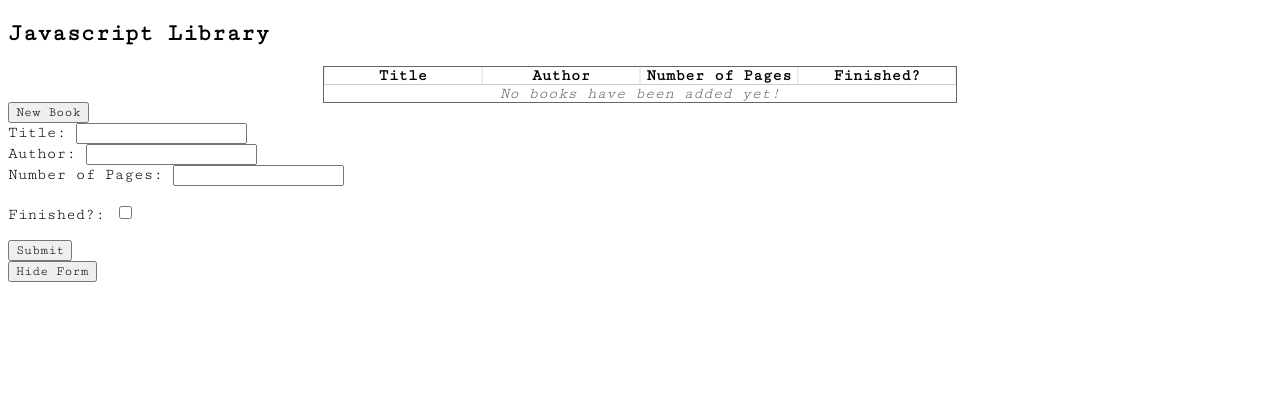
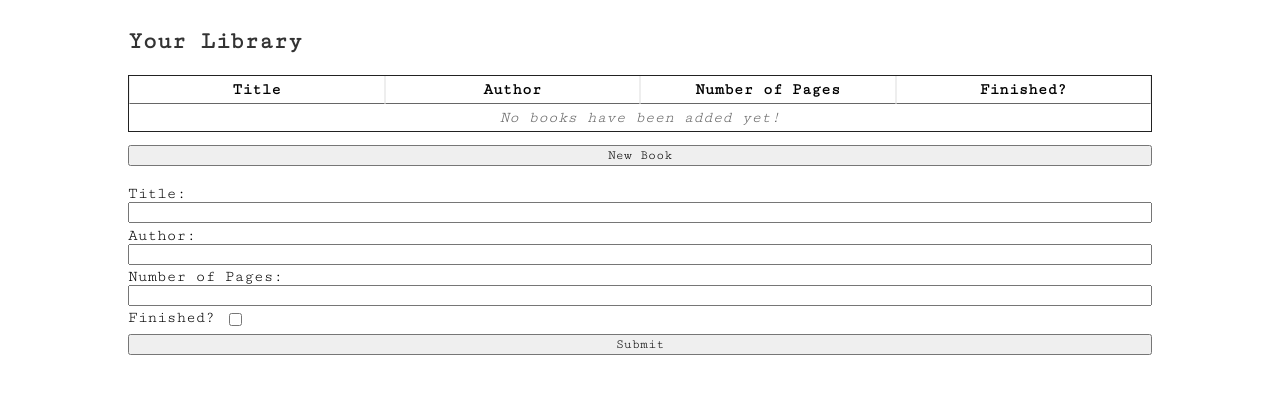
Before and after one commit to fc-anjos/library-app, a website: page index.html in a window 1280 px wide. Both pictures are taken after a click on the button "New Book". Drawn offline with Linux system fonts and the light colour scheme.

Commit message:
Further style application

```diff
--- a/index.html
+++ b/index.html
@@ -3,7 +3,6 @@
 <head>
   <meta charset="UTF-8">
   <title></title>
-  <!-- <link rel="stylesheet" href="https://stackpath.bootstrapcdn.com/bootstrap/4.3.1/css/bootstrap.min.css" integrity="sha384-ggOyR0iXCbMQv3Xipma34MD+dH/1fQ784/j6cY/iJTQUOhcWr7x9JvoRxT2MZw1T" crossorigin="anonymous"> -->
 <link href="https://fonts.googleapis.com/css2?family=Cutive+Mono&display=swap" rel="stylesheet">
   <link rel="stylesheet" href="styles.css">
 
@@ -11,7 +10,7 @@
 <body>
  <script src="index.js"></script>
   <div class="container">
-    <h2>Javascript Library</h2>
+    <h2>Your Library</h2>
     <div class="books-container" >
       <div class="thead">
         <div>Title</div>
@@ -26,16 +25,19 @@
       </div>
     </div>
     <button id="showFormBtn">New Book</button>
-    <div id="form-container">
       <form id="book-form">
-        Title: <input type="text" name="title" id="title"><br>
-        Author: <input type="text" name="author" id="author"><br>
-        Number of Pages: <input type="number" name="NPages" id="n_pages"><br><br>
-        Finished?: <input type="checkbox" name="finished" id="finished"><br><br>
+        <label for="title">Title:</label>
+        <input type="text" name="title" id="title">
+        <label for="author">Author:</label>
+        <input type="text" name="author" id="author">
+        <label for="n_pages">Number of Pages:</label>
+        <input type="number" name="NPages" id="n_pages">
+        <div>
+          <label for="finished">Finished?</label>
+          <input type="checkbox" name="finished" id="finished">
+      </div>
         <input type="button" id="AddBookToLibrary" value="Submit">
       </form>
-    <button id="hideFormBtn">Hide Form</button>
-    </div>
   </div>
 </body>
 </html>
--- a/index.js
+++ b/index.js
@@ -22,7 +22,7 @@ function DisplayBook(book) {
   const author = `<div>${book.author} </div>`;
   const NPages = `<div>${book.n_pages} </div>`;
   const finished = `<div>${book.finished} </div>`;
-  document.getElementById('tBody').innerHTML
+  document.getElementById('tbody').innerHTML
     += `
     <div class="book-entry">
       ${title}
@@ -58,15 +58,13 @@ function ToggleNoBooks() {
   }
 }
 
-function HideFormListener() {
-  document.getElementById('hideFormBtn').addEventListener('click', () => {
-    document.getElementById('form-container').style.display = 'none';
-  });
+function HideForm() {
+  document.getElementById('form-container').style.display = 'none';
 }
 
 function ShowFormListener() {
   document.getElementById('showFormBtn').addEventListener('click', () => {
-    document.getElementById('form-container').style.display = 'block';
+    document.getElementById('book-form').style.display = 'flex';
   });
 }
 
@@ -74,11 +72,11 @@ function ShowFormListener() {
 function BookToLibraryListener() {
   document.getElementById('AddBookToLibrary').addEventListener('click', () => {
     AddBookToLibrary();
+    HideForm();
   });
 }
 
 document.addEventListener('DOMContentLoaded', () => {
-  HideFormListener();
   ShowFormListener();
   BookToLibraryListener();
   DisplayAllBooks();
--- a/styles.css
+++ b/styles.css
@@ -1,27 +1,31 @@
 * {
-  box-sizing: border-box;
   font-family: 'Cutive Mono', monospace;
 }
 
-.books-container {
+h2 {
+  color: #333;
+}
+.container {
   margin: 0 auto;
-  width: 50%;
-  outline: 1px solid #666;
-  z-index: 1;
+  display: flex;
+  flex-direction: column;
+  max-width: 1024px;
 }
 
+.books-container {
+  border: 1px solid #222;
+}
+
+.book-entry {
+  display: flex;
+}
 
 .thead, .tbody{
   display: flex;
   width: 100%;
-  border-bottom: 1px solid #ccc;
 }
 
-
-.theader {
-}
-
-.tbody > *,
+.book-entry > *,
 .thead > * {
   width: 25%;
   border-left: 1px solid #eee;
@@ -30,20 +34,53 @@
 
 .thead > * {
   font-weight: bold;
+  border-bottom: 1px solid #666;
 }
 
 
-#form-container {
-  display: none;
+.book-entry {
+  border-bottom: 1px solid #ccc;
 }
 
-#no-books,
-.tbody > *,
-.thead > * {
-  text-align: center;
+.book-entry:last-of-type {
+  border-bottom: none;
 }
 
 #no-books {
   color: #666;
   font-style: italic;
 }
+
+#no-books,
+.book-entry > *,
+.thead > * {
+  padding: 5px;
+  text-align: center;
+}
+
+#form-container {
+  margin-top: 20px;
+}
+
+#showFormBtn {
+  margin-top: 1em;
+}
+
+#book-form {
+  display: none;
+  flex-direction: column;
+  margin-top: 1em;
+}
+
+#book-form label {
+  margin-top: 0.2em;
+}
+
+#finished {
+  position: relative;
+  top: 4px;
+}
+
+#AddBookToLibrary {
+  margin-top: 0.6em;
+}
```
